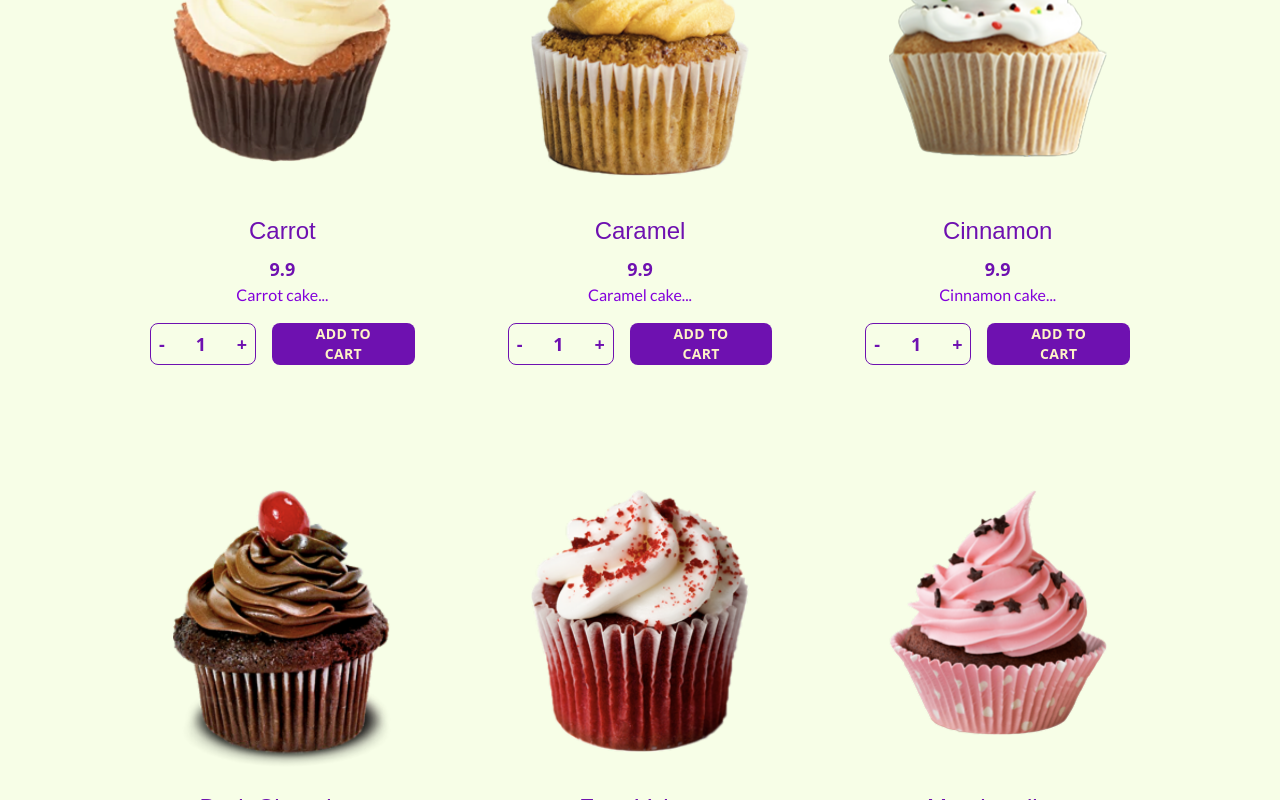
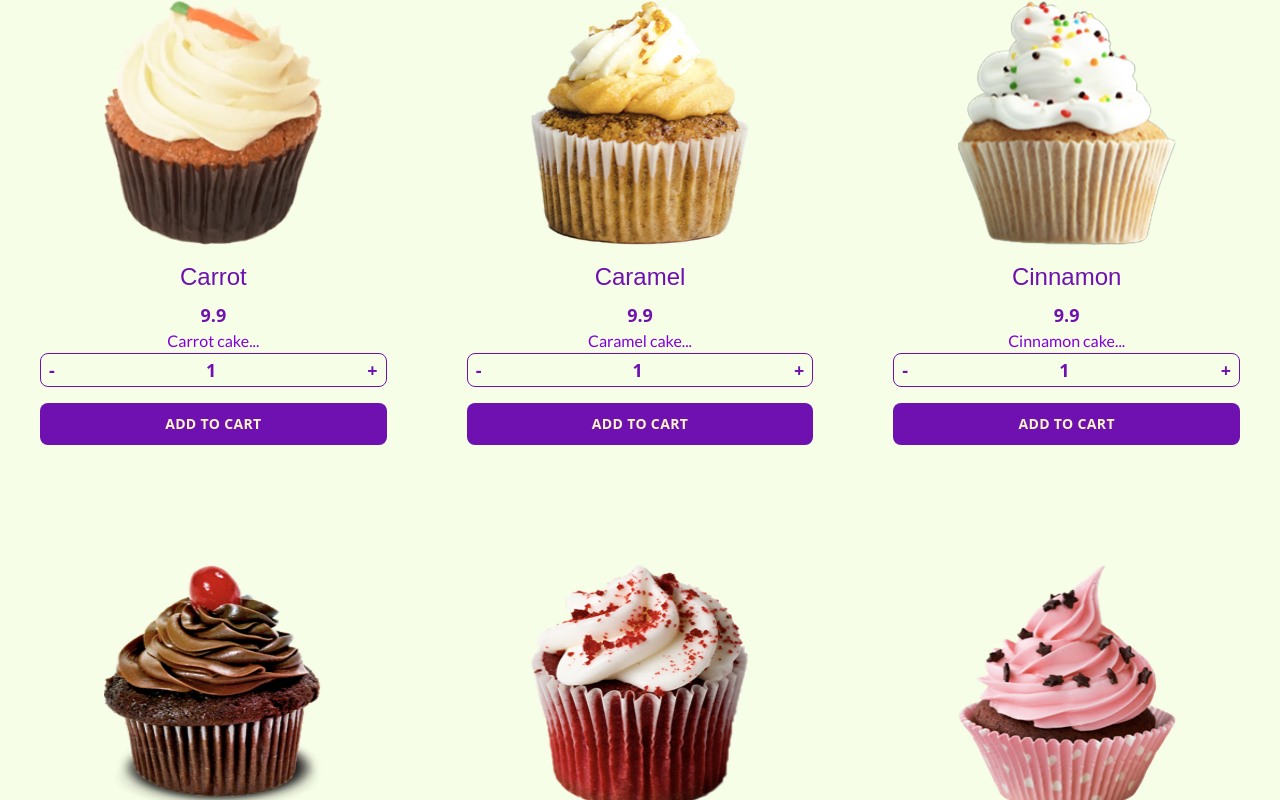
Before and after one commit to marcos-roberto-dev/cake-next-app, a Next.js app: page /en/ in a window 1280 px wide. Shown: the part 2000-2800 px from the top of the page. Built offline with nearby package versions, Linux system fonts and the light colour scheme; no server answers; a web font is replaced by a local one.

Commit message:
fix: Adjust layout and styling for InputProductCard, ActionCard, and ProductCard; update CustomSection for responsive padding

```diff
--- a/src/components/InputProductCard.tsx
+++ b/src/components/InputProductCard.tsx
@@ -35,7 +35,7 @@ export function InputProductCard({ onQuantityChange }: InputProductCardProps) {
   }, [quantity])
 
   return <>
-    <div className="flex items-center gap-2 border border-purple-800 rounded-lg">
+    <div className="flex items-center justify-between gap-2 border border-purple-800 rounded-lg">
       <button onClick={handleRemoveQuantity} className="cursor-pointer px-2 leading-none h-full  text-purple-800  flex items-center justify-center font-bold text-lg ">-</button>
       <input
         className="font-bold text-purple-800 text-lg w-10 h-8 text-center appearance-none"
--- a/src/components/ProductCard/ActionCard/ActionCard.tsx
+++ b/src/components/ProductCard/ActionCard/ActionCard.tsx
@@ -18,7 +18,7 @@ export function ActionCard({ product }: ActionCardProps) {
     console.log(productToShoppingCart)
   }
   return (
-    <div className="w-full justify-center flex gap-4">
+    <div className="w-full justify-center flex gap-4 flex-col">
       <InputProductCard onQuantityChange={handleSetQuantity}></InputProductCard>
       <button onClick={handleAddToShoppingCart} className="bg-purple-800 text-amber-100 text-sm font-bold h-[42px] px-6 rounded-lg uppercase tracking-wide hover:bg-purple-900 transition">Add to Cart</button>
     </div>
--- a/src/components/ProductCard/ProductCard.tsx
+++ b/src/components/ProductCard/ProductCard.tsx
@@ -9,15 +9,15 @@ interface ProductCard {
 export function ProductCard({ product }: ProductCard) {
   return (
     <div
-      className="flex flex-col justify-between items-center h-[500px] p-6 mb-8 "
+      className="flex flex-col justify-between items-center h-[500px] p-6 mb-8"
     >
       <Image src={product.image} alt={product.name} width={218} height={244} style={{ minWidth: 218, minHeight: 244 }} className="mb-4 rounded-xl" />
-      <div className="w-full text-center mb-4 flex-1 flex flex-col justify-end">
-        <h3 className="text-2xl font-wendy text-purple-800 mb-2">{product.name}</h3>
-        <span className="text-lg font-bold text-purple-800">{product.price}</span>
-        <p className="text-base font-lato text-purple-700">{product.description}</p>
+        <div className="w-full text-center mb-4 flex-1 flex flex-col justify-end">
+          <h3 className="text-2xl font-wendy text-purple-800 mb-2">{product.name}</h3>
+          <span className="text-lg font-bold text-purple-800">{product.price}</span>
+          <p className="text-base font-lato text-purple-700">{product.description}</p>
+        <ActionCard product={product} />
       </div>
-      <ActionCard product={product} />
     </div>
   )
 }
--- a/src/components/Products.tsx
+++ b/src/components/Products.tsx
@@ -12,7 +12,7 @@ export function Products({ products }: ProductsProps) {
     <CustomSection bg={colors.lime[50]}>
       <h2 className="text-7xl font-wendy md:mb-[202px]">Make your day<br />a little sweeter</h2>
 
-      <div className="grid grid-cols-1 sm:grid-cols-2 md:grid-cols-3 md:gap-[45px]">
+      <div className="grid grid-cols-1 sm:grid-cols-2 md:grid-cols-3  md:gap-[32px]">
         {
           products.map(product => (
             <ProductCard key={product.id} product={product} />
--- a/src/components/Sections/CustomSection.tsx
+++ b/src/components/Sections/CustomSection.tsx
@@ -10,7 +10,7 @@ interface CustomSectionProps {
 export function CustomSection({ bg = colors.white, style, children, className, ref }: CustomSectionProps){
   return <>
     <section
-      className={`w-full text-purple-800 relative py-8 px-4 text-center md:text-start md:py-[80px] md:px-[126px]`}
+      className={`w-full text-purple-800 relative py-8 px-4 text-center md:text-start md:py-[80px] md:px-[minmax(126px,_1fr)]`}
       style={{ backgroundColor: bg, ...style }}
 
     >
```
